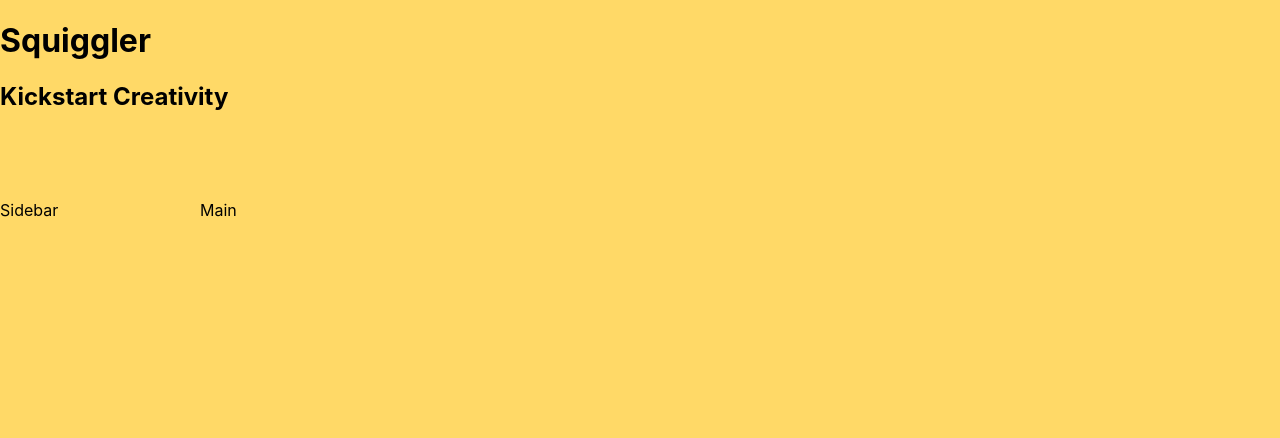
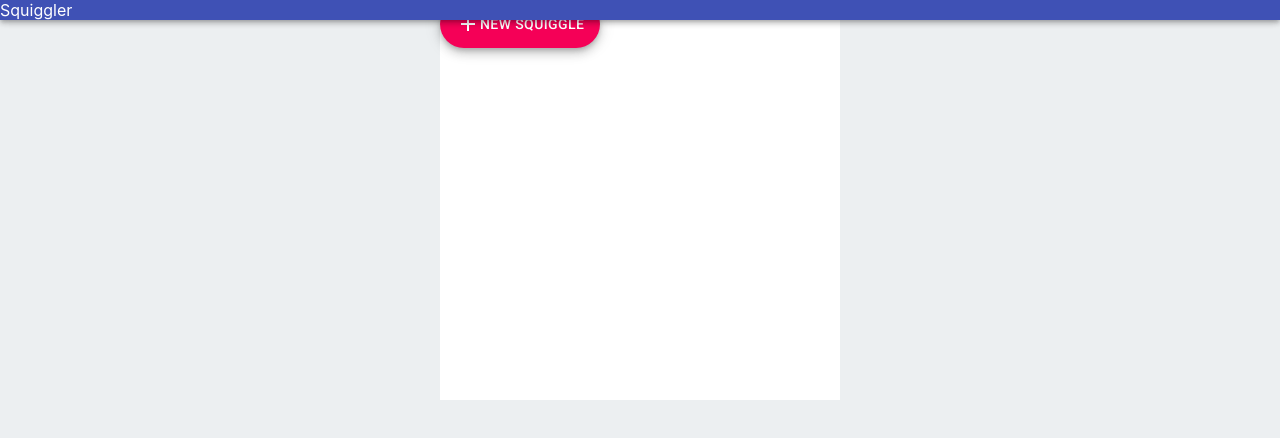
Before and after one commit to toddmcneill/squiggler, a React (Create React App) app: page / in a window 1280 px wide. Shown: the top 438 px of the page. Built offline with nearby package versions, Linux system fonts and the light colour scheme.

Commit message:
Add material ui components
* Start making some changes to match design mocks

```diff
--- a/package.json
+++ b/package.json
@@ -3,6 +3,8 @@
   "version": "0.1.0",
   "private": true,
   "dependencies": {
+    "@material-ui/core": "^4.11.3",
+    "@material-ui/icons": "^4.11.2",
     "@testing-library/jest-dom": "^5.11.4",
     "@testing-library/react": "^11.1.0",
     "@testing-library/user-event": "^12.1.10",
--- a/public/index.html
+++ b/public/index.html
@@ -25,6 +25,10 @@
       Learn how to configure a non-root public URL by running `npm run build`.
     -->
     <title>Squiggler</title>
+
+    <!-- Material UI -->
+    <link rel="stylesheet" href="https://fonts.googleapis.com/css?family=Roboto:300,400,500,700&display=swap" />
+    <link rel="stylesheet" href="https://fonts.googleapis.com/icon?family=Material+Icons" />
   </head>
   <body>
     <noscript>You need to enable JavaScript to run this app.</noscript>
--- a/src/App.js
+++ b/src/App.js
@@ -1,15 +1,13 @@
 import styles from './App.module.css'
-import Sidebar from './components/Sidebar'
+import AppBar from '@material-ui/core/AppBar';
 import Main from './components/Main'
 
 export default function App() {
   return (
     <div className={styles.app}>
       <div className={styles.header}>
-        <h1>Squiggler</h1>
-        <h2>Kickstart Creativity</h2>
+        <AppBar color='primary'>Squiggler</AppBar>
       </div>
-      <div className={styles.leftSidebar}><Sidebar /></div>
       <div className={styles.main}><Main /></div>
     </div>
   )
--- a/src/App.module.css
+++ b/src/App.module.css
@@ -2,22 +2,20 @@
   height: 100vh;
   width: 100vw;
   display: grid;
-  grid-template-columns: 200px minmax(0, 1fr);
-  grid-template-rows: 200px minmax(0, 1fr);
+  grid-template-columns: minmax(0, 1fr);
+  grid-template-rows: min-content minmax(0, 1fr);
   grid-template-areas:
-    "header header"
-    "left-sidebar main";
-  background-color: #FFD967;
+    "header"
+    "main";
+  background-color: #ECEFF1;
 }
 
 .header {
   grid-area: header;
-}
-
-.leftSidebar {
-  grid-area: left-sidebar;
+  background-color: white;
 }
 
 .main {
-  grid-area: main
+  grid-area: main;
+  justify-self: center;
 }
--- /dev/null
+++ b/src/components/Canvas.js
@@ -0,0 +1,7 @@
+import styles from './Canvas.module.css'
+
+export default function Canvas() {
+  return (
+    <canvas className={styles.canvas} />
+  )
+}
--- /dev/null
+++ b/src/components/Canvas.module.css
@@ -0,0 +1,4 @@
+.canvas {
+  width: 100%;
+  height: 100%;
+}
--- a/src/components/Main.js
+++ b/src/components/Main.js
@@ -1,7 +1,19 @@
+import Fab from '@material-ui/core/Fab'
+import AddIcon from '@material-ui/icons/Add'
+import Canvas from './Canvas'
+
+import styles from './Main.module.css'
+
 export default function Main() {
   return (
-    <div>
-      Main
+    <div className={styles.main}>
+      <div className={styles.drawingArea}>
+        <Fab variant='extended' color='secondary'>
+          <AddIcon />
+          New Squiggle
+        </Fab>
+        <Canvas />
+      </div>
     </div>
   )
 }
--- /dev/null
+++ b/src/components/Main.module.css
@@ -0,0 +1,10 @@
+.main {
+  display: flex;
+  justify-content: center;
+}
+
+.drawingArea {
+  width: 400px;
+  height: 400px;
+  background-color: white;
+}
--- a/src/components/Sidebar.js
+++ /dev/null
@@ -1,7 +0,0 @@
-export default function Sidebar() {
-  return (
-    <div>
-      Sidebar
-    </div>
-  )
-}
```
Also changed, not shown: 1 other file (tests, documents, lock files or other folders).
